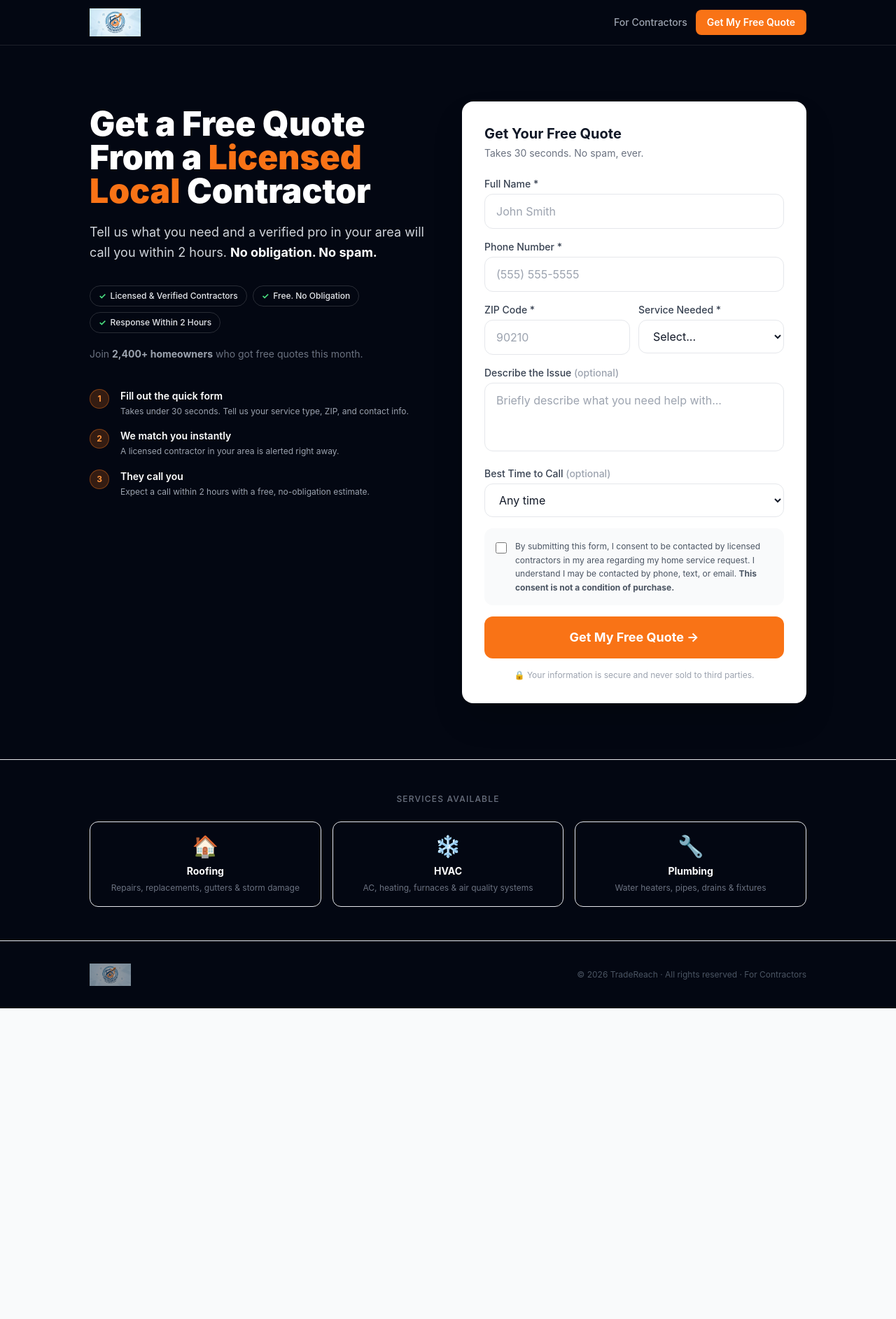
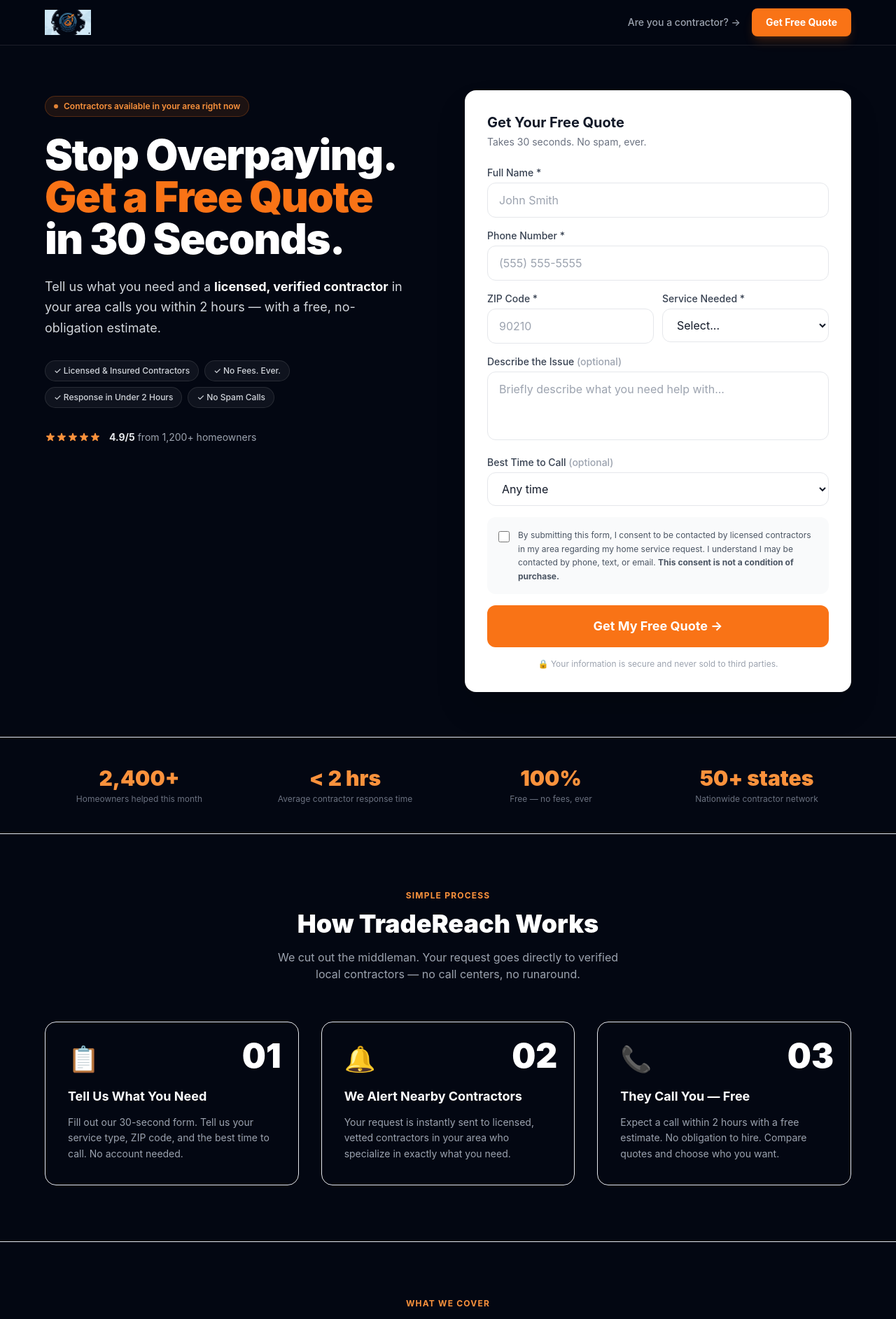
Before and after one commit to tradereachapp-blip/tradereach, a Next.js app: page / in a window 1280 px wide. Shown: the top 1885 px of the page at 70% size. Before the commit the page ends 1441 px from the top, so only its background shows below. Built offline with nearby package versions, Linux system fonts and the light colour scheme.

Commit message:
feat: full landing page rebuild + fix logo transparency

```diff
--- a/src/app/page.tsx
+++ b/src/app/page.tsx
@@ -6,145 +6,285 @@
   description: 'Tell us what you need and a verified pro in your area will call you within 2 hours. No obligation. No spam.',
 }
 
+const SERVICES = [
+  { icon: '🏠', niche: 'Roofing', desc: 'Repairs, replacements, gutters & storm damage' },
+  { icon: '❄️', niche: 'HVAC', desc: 'AC, heating, furnaces & air quality systems' },
+  { icon: '🔧', niche: 'Plumbing', desc: 'Water heaters, pipes, drains & fixtures' },
+  { icon: '⚡', niche: 'Electrical', desc: 'Panel upgrades, wiring, outlets & EV chargers' },
+  { icon: '🪟', niche: 'Windows & Doors', desc: 'Installation, repair & energy upgrades' },
+  { icon: '🎨', niche: 'Painting', desc: 'Interior & exterior painting and finishing' },
+]
+
+const STATS = [
+  { value: '2,400+', label: 'Homeowners helped this month' },
+  { value: '< 2 hrs', label: 'Average contractor response time' },
+  { value: '100%', label: 'Free — no fees, ever' },
+  { value: '50+ states', label: 'Nationwide contractor network' },
+]
+
 export default function HomePage() {
   return (
     <div className="min-h-screen bg-gray-950 text-white">
-      {/* Nav with logo */}
-      <nav className="border-b border-white/10 px-4 py-3">
-        <div className="max-w-5xl mx-auto flex items-center justify-between">
+
+      {/* ── NAV ── */}
+      <nav className="border-b border-white/10 px-4 py-3 sticky top-0 z-50 bg-gray-950/95 backdrop-blur-sm">
+        <div className="max-w-6xl mx-auto flex items-center justify-between">
           <a href="/" className="flex items-center">
             <Image
               src="/logo.png"
-              alt="TradeReach Home Service Leads"
+              alt="TradeReach"
               width={160}
-              height={90}
-              className="h-10 w-auto"
+              height={87}
+              className="h-9 w-auto"
               priority
             />
           </a>
-          <div className="flex items-center gap-3">
-            <a
-              href="/contractors"
-              className="text-gray-400 hover:text-white text-sm font-medium transition-colors hidden sm:block"
-            >
-              For Contractors
+          <div className="flex items-center gap-4">
+            <a href="/contractors" className="text-gray-400 hover:text-white text-sm font-medium transition-colors hidden sm:block">
+              Are you a contractor? →
             </a>
-            <a
-              href="#get-quote"
-              className="cta-pulse bg-orange-500 hover:bg-orange-600 text-white text-sm font-semibold px-4 py-2 rounded-lg transition-all"
-            >
-              Get My Free Quote
+            <a href="#get-quote" className="cta-pulse bg-orange-500 hover:bg-orange-600 text-white text-sm font-bold px-5 py-2.5 rounded-lg transition-all shadow-lg shadow-orange-500/20">
+              Get Free Quote
             </a>
           </div>
         </div>
       </nav>
 
-      {/* Hero — offer-only, no brand mentions */}
-      <section className="py-14 md:py-20 px-4">
-        <div className="max-w-5xl mx-auto">
-          <div className="grid md:grid-cols-2 gap-10 items-start">
-            {/* Left: Headline + trust signals */}
+      {/* ── HERO ── */}
+      <section className="pt-16 pb-8 px-4" id="get-quote">
+        <div className="max-w-6xl mx-auto">
+          <div className="grid lg:grid-cols-2 gap-12 items-start">
+
+            {/* Left */}
             <div className="pt-2">
-              <h1 className="text-4xl md:text-5xl font-black leading-tight mb-5">
-                Get a Free Quote From a{' '}
-                <span className="text-orange-500">Licensed Local</span>{' '}
-                Contractor
+              <div className="inline-flex items-center gap-2 bg-orange-500/10 border border-orange-500/25 text-orange-400 text-xs font-semibold px-3 py-1.5 rounded-full mb-6">
+                <span className="w-1.5 h-1.5 bg-orange-400 rounded-full animate-pulse"></span>
+                Contractors available in your area right now
+              </div>
+
+              <h1 className="text-4xl md:text-5xl lg:text-6xl font-black leading-[1.05] mb-6 tracking-tight">
+                Stop Overpaying.<br />
+                <span className="text-orange-500">Get a Free Quote</span><br />
+                in 30 Seconds.
               </h1>
 
-              <p className="text-lg text-gray-300 mb-8 leading-relaxed">
-                Tell us what you need and a verified pro in your area will call
-                you within 2 hours.{' '}
-                <strong className="text-white">No obligation. No spam.</strong>
+              <p className="text-lg text-gray-300 mb-8 leading-relaxed max-w-lg">
+                Tell us what you need and a <strong className="text-white">licensed, verified contractor</strong> in your area calls you within 2 hours — with a free, no-obligation estimate.
               </p>
 
-              {/* Trust badge pills */}
-              <div className="flex flex-wrap gap-2 mb-5">
+              <div className="flex flex-wrap gap-2 mb-8">
                 {[
-                  { icon: '✓', label: 'Licensed & Verified Contractors' },
-                  { icon: '✓', label: 'Free. No Obligation' },
-                  { icon: '✓', label: 'Response Within 2 Hours' },
-                ].map((badge) => (
-                  <span
-                    key={badge.label}
-                    className="inline-flex items-center gap-1.5 bg-white/8 border border-white/15 text-gray-200 text-xs font-medium px-3 py-1.5 rounded-full"
-                  >
-                    <span className="text-green-400 font-bold">{badge.icon}</span>
-                    {badge.label}
+                  '✓ Licensed & Insured Contractors',
+                  '✓ No Fees. Ever.',
+                  '✓ Response in Under 2 Hours',
+                  '✓ No Spam Calls',
+                ].map((b) => (
+                  <span key={b} className="inline-flex items-center bg-white/5 border border-white/10 text-gray-300 text-xs font-medium px-3 py-1.5 rounded-full">
+                    {b}
                   </span>
                 ))}
               </div>
 
-              {/* Social proof */}
-              <p className="text-gray-500 text-sm">
-                Join <strong className="text-gray-400">2,400+ homeowners</strong> who got free quotes this month.
+              {/* Stars / social proof */}
+              <div className="flex items-center gap-3">
+                <div className="flex">
+                  {[1,2,3,4,5].map(i => (
+                    <svg key={i} className="w-4 h-4 text-orange-400" fill="currentColor" viewBox="0 0 20 20">
+                      <path d="M9.049 2.927c.3-.921 1.603-.921 1.902 0l1.07 3.292a1 1 0 00.95.69h3.462c.969 0 1.371 1.24.588 1.81l-2.8 2.034a1 1 0 00-.364 1.118l1.07 3.292c.3.921-.755 1.688-1.54 1.118l-2.8-2.034a1 1 0 00-1.175 0l-2.8 2.034c-.784.57-1.838-.197-1.539-1.118l1.07-3.292a1 1 0 00-.364-1.118L2.98 8.72c-.783-.57-.38-1.81.588-1.81h3.461a1 1 0 00.951-.69l1.07-3.292z" />
+                    </svg>
+                  ))}
+                </div>
+                <span className="text-gray-400 text-sm"><strong className="text-gray-200">4.9/5</strong> from 1,200+ homeowners</span>
+              </div>
+            </div>
+
+            {/* Right: Form */}
+            <div className="lg:sticky lg:top-24">
+              <LeadCaptureForm />
+            </div>
+          </div>
+        </div>
+      </section>
+
+      {/* ── STATS BAR ── */}
+      <section className="py-10 px-4 border-y border-white/8 bg-white/2 mt-8">
+        <div className="max-w-6xl mx-auto grid grid-cols-2 md:grid-cols-4 gap-6">
+          {STATS.map((s) => (
+            <div key={s.label} className="text-center">
+              <div className="text-2xl md:text-3xl font-black text-orange-400 mb-1">{s.value}</div>
+              <div className="text-gray-500 text-xs leading-snug">{s.label}</div>
+            </div>
+          ))}
+        </div>
+      </section>
+
+      {/* ── HOW IT WORKS ── */}
+      <section className="py-20 px-4">
+        <div className="max-w-6xl mx-auto">
+          <div className="text-center mb-14">
+            <p className="text-orange-400 text-xs font-bold uppercase tracking-widest mb-3">Simple process</p>
+            <h2 className="text-3xl md:text-4xl font-black mb-4">How TradeReach Works</h2>
+            <p className="text-gray-400 max-w-lg mx-auto">We cut out the middleman. Your request goes directly to verified local contractors — no call centers, no runaround.</p>
+          </div>
+
+          <div className="grid md:grid-cols-3 gap-8">
+            {[
+              {
+                n: '01',
+                icon: '📋',
+                title: 'Tell Us What You Need',
+                desc: 'Fill out our 30-second form. Tell us your service type, ZIP code, and the best time to call. No account needed.',
+              },
+              {
+                n: '02',
+                icon: '🔔',
+                title: 'We Alert Nearby Contractors',
+                desc: 'Your request is instantly sent to licensed, vetted contractors in your area who specialize in exactly what you need.',
+              },
+              {
+                n: '03',
+                icon: '📞',
+                title: 'They Call You — Free',
+                desc: 'Expect a call within 2 hours with a free estimate. No obligation to hire. Compare quotes and choose who you want.',
+              },
+            ].map((s) => (
+              <div key={s.n} className="hover-lift relative bg-white/3 border border-white/8 rounded-2xl p-8 hover:border-orange-500/30 transition-all">
+                <div className="text-4xl mb-5">{s.icon}</div>
+                <div className="absolute top-6 right-6 text-white/8 font-black text-5xl leading-none select-none">{s.n}</div>
+                <h3 className="text-lg font-bold text-white mb-3">{s.title}</h3>
+                <p className="text-gray-400 text-sm leading-relaxed">{s.desc}</p>
+              </div>
+            ))}
+          </div>
+        </div>
+      </section>
+
+      {/* ── SERVICES ── */}
+      <section className="py-20 px-4 bg-white/2 border-y border-white/8">
+        <div className="max-w-6xl mx-auto">
+          <div className="text-center mb-14">
+            <p className="text-orange-400 text-xs font-bold uppercase tracking-widest mb-3">What we cover</p>
+            <h2 className="text-3xl md:text-4xl font-black mb-4">Every Major Home Service</h2>
+            <p className="text-gray-400 max-w-lg mx-auto">From emergency repairs to planned upgrades, we have verified contractors ready for any job.</p>
+          </div>
+
+          <div className="grid grid-cols-2 md:grid-cols-3 gap-4 stagger-children">
+            {SERVICES.map((s) => (
+              <a key={s.niche} href="#get-quote" className="hover-lift group bg-white/3 border border-white/8 rounded-xl p-5 hover:border-orange-500/40 hover:bg-orange-500/5 transition-all cursor-pointer">
+                <div className="text-3xl mb-3">{s.icon}</div>
+                <h3 className="font-bold text-white text-sm mb-1 group-hover:text-orange-400 transition-colors">{s.niche}</h3>
+                <p className="text-gray-500 text-xs leading-relaxed">{s.desc}</p>
+              </a>
+            ))}
+          </div>
+
+          <div className="text-center mt-10">
+            <a href="#get-quote" className="inline-flex items-center gap-2 bg-orange-500 hover:bg-orange-600 text-white font-bold px-8 py-4 rounded-xl transition-all shadow-lg shadow-orange-500/25 text-sm">
+              Get My Free Quote Now →
+            </a>
+          </div>
+        </div>
+      </section>
+
+      {/* ── WHY TRADEREACH ── */}
+      <section className="py-20 px-4">
+        <div className="max-w-6xl mx-auto">
+          <div className="grid lg:grid-cols-2 gap-16 items-center">
+            <div>
+              <p className="text-orange-400 text-xs font-bold uppercase tracking-widest mb-3">Why homeowners choose us</p>
+              <h2 className="text-3xl md:text-4xl font-black mb-6">No More Chasing Contractors Who Never Show</h2>
+              <p className="text-gray-300 leading-relaxed mb-8">
+                Finding a reliable contractor is a nightmare. Unreturned calls, no-shows, wildly different quotes — most homeowners give up or overpay. TradeReach exists to fix that.
               </p>
-
-              {/* How it works — compact */}
-              <div className="mt-10 space-y-4 hidden md:block">
+              <div className="space-y-4">
                 {[
-                  { n: '1', t: 'Fill out the quick form', d: 'Takes under 30 seconds. Tell us your service type, ZIP, and contact info.' },
-                  { n: '2', t: 'We match you instantly', d: 'A licensed contractor in your area is alerted right away.' },
-                  { n: '3', t: 'They call you', d: 'Expect a call within 2 hours with a free, no-obligation estimate.' },
-                ].map((s) => (
-                  <div key={s.n} className="flex gap-4 items-start">
-                    <div className="w-7 h-7 rounded-full bg-orange-500/20 border border-orange-500/40 flex-shrink-0 flex items-center justify-center text-orange-400 font-bold text-xs">
-                      {s.n}
-                    </div>
+                  { icon: '🔍', title: 'Every contractor is verified', desc: 'We check licenses, insurance, and reviews before anyone gets access to your info.' },
+                  { icon: '⚡', title: 'No sitting on hold', desc: 'Your request goes out instantly. Contractors come to you — not the other way around.' },
+                  { icon: '💰', title: 'Free for homeowners — always', desc: 'Contractors pay to access leads. You never pay a cent to get quotes.' },
+                ].map((f) => (
+                  <div key={f.title} className="flex gap-4 items-start">
+                    <div className="w-10 h-10 rounded-xl bg-orange-500/15 border border-orange-500/25 flex items-center justify-center flex-shrink-0 text-lg">{f.icon}</div>
                     <div>
-                      <p className="text-white font-semibold text-sm">{s.t}</p>
-                      <p className="text-gray-400 text-xs mt-0.5 leading-relaxed">{s.d}</p>
+                      <p className="text-white font-semibold text-sm mb-0.5">{f.title}</p>
+                      <p className="text-gray-400 text-xs leading-relaxed">{f.desc}</p>
                     </div>
                   </div>
                 ))}
               </div>
             </div>
 
-            {/* Right: Form */}
-            <div id="get-quote">
-              <LeadCaptureForm />
+            {/* Testimonials */}
+            <div className="space-y-4">
+              {[
+                { name: 'Jennifer M.', location: 'Austin, TX', service: 'Roofing', quote: 'I filled out the form at 9am and had two contractors calling me by 10:30. Got my roof replaced for $800 less than what my neighbor paid.' },
+                { name: 'Mike D.', location: 'Phoenix, AZ', service: 'HVAC', quote: 'AC went out on a 105° day. TradeReach had a tech at my door same afternoon. Couldn\'t believe it.' },
+                { name: 'Sandra T.', location: 'Nashville, TN', service: 'Plumbing', quote: 'Finally a service that doesn\'t spam you. One call, one contractor, fixed same day.' },
+              ].map((t) => (
+                <div key={t.name} className="hover-lift bg-white/3 border border-white/8 rounded-2xl p-5">
+                  <div className="flex mb-3">
+                    {[1,2,3,4,5].map(i => (
+                      <svg key={i} className="w-3.5 h-3.5 text-orange-400" fill="currentColor" viewBox="0 0 20 20">
+                        <path d="M9.049 2.927c.3-.921 1.603-.921 1.902 0l1.07 3.292a1 1 0 00.95.69h3.462c.969 0 1.371 1.24.588 1.81l-2.8 2.034a1 1 0 00-.364 1.118l1.07 3.292c.3.921-.755 1.688-1.54 1.118l-2.8-2.034a1 1 0 00-1.175 0l-2.8 2.034c-.784.57-1.838-.197-1.539-1.118l1.07-3.292a1 1 0 00-.364-1.118L2.98 8.72c-.783-.57-.38-1.81.588-1.81h3.461a1 1 0 00.951-.69l1.07-3.292z" />
+                      </svg>
+                    ))}
+                  </div>
+                  <p className="text-gray-300 text-sm leading-relaxed mb-4">"{t.quote}"</p>
+                  <div className="flex items-center justify-between">
+                    <div>
+                      <p className="text-white font-semibold text-xs">{t.name}</p>
+                      <p className="text-gray-500 text-xs">{t.location}</p>
+                    </div>
+                    <span className="text-xs bg-orange-500/15 text-orange-400 border border-orange-500/25 px-2 py-0.5 rounded-full font-medium">{t.service}</span>
+                  </div>
+                </div>
+              ))}
             </div>
           </div>
         </div>
       </section>
 
-      {/* Services strip */}
-      <section className="py-12 px-4 border-t border-white/8">
-        <div className="max-w-5xl mx-auto">
-          <p className="text-center text-gray-500 text-xs uppercase tracking-widest mb-6 font-medium">
-            Services Available
+      {/* ── FOR CONTRACTORS CTA ── */}
+      <section className="py-16 px-4 bg-orange-500/8 border-y border-orange-500/20">
+        <div className="max-w-4xl mx-auto text-center">
+          <p className="text-orange-400 text-xs font-bold uppercase tracking-widest mb-3">For home service professionals</p>
+          <h2 className="text-3xl md:text-4xl font-black mb-4">Are You a Contractor?</h2>
+          <p className="text-gray-300 max-w-xl mx-auto mb-8 leading-relaxed">
+            Stop chasing cold leads. TradeReach delivers homeowners who are actively looking for exactly what you do — in your service area.
           </p>
-          <div className="grid grid-cols-3 gap-4 stagger-children">
-            {[
-              { icon: '🏠', niche: 'Roofing', desc: 'Repairs, replacements, gutters & storm damage' },
-              { icon: '❄️', niche: 'HVAC', desc: 'AC, heating, furnaces & air quality systems' },
-              { icon: '🔧', niche: 'Plumbing', desc: 'Water heaters, pipes, drains & fixtures' },
-            ].map((s) => (
-              <div key={s.niche} className="hover-lift bg-white/4 border border-white/8 rounded-xl p-4 text-center hover:border-orange-500/40 transition-colors">
-                <div className="text-3xl mb-2">{s.icon}</div>
-                <h3 className="font-bold text-white text-sm mb-1">{s.niche}</h3>
-                <p className="text-gray-500 text-xs leading-relaxed">{s.desc}</p>
-              </div>
-            ))}
+          <div className="flex flex-col sm:flex-row gap-3 justify-center">
+            <a href="/contractors" className="inline-flex items-center justify-center gap-2 bg-orange-500 hover:bg-orange-600 text-white font-bold px-8 py-4 rounded-xl transition-all shadow-lg shadow-orange-500/25 text-sm">
+              View Contractor Plans →
+            </a>
+            <a href="/login" className="inline-flex items-center justify-center gap-2 bg-white/8 hover:bg-white/12 border border-white/15 text-white font-semibold px-8 py-4 rounded-xl transition-all text-sm">
+              Sign In
+            </a>
           </div>
         </div>
       </section>
 
-      {/* Footer */}
-      <footer className="border-t border-white/8 py-8 px-4">
-        <div className="max-w-5xl mx-auto flex flex-col sm:flex-row items-center justify-between gap-4">
-          <Image
-            src="/logo.png"
-            alt="TradeReach Home Service Leads"
-            width={120}
-            height={68}
-            className="h-8 w-auto opacity-60"
-          />
-          <p className="text-gray-600 text-xs text-center sm:text-right">
-            © {new Date().getFullYear()} TradeReach · All rights reserved ·{' '}
-            <a href="/contractors" className="hover:text-gray-400 transition-colors">For Contractors</a>
-          </p>
+      {/* ── BOTTOM CTA ── */}
+      <section className="py-20 px-4 text-center">
+        <div className="max-w-2xl mx-auto">
+          <h2 className="text-3xl md:text-4xl font-black mb-4">Ready to Get Your Free Quote?</h2>
+          <p className="text-gray-400 mb-8">Takes 30 seconds. No account. No spam. A contractor will call you within 2 hours.</p>
+          <a href="#get-quote" className="inline-flex items-center gap-2 cta-pulse bg-orange-500 hover:bg-orange-600 text-white font-bold px-10 py-5 rounded-xl transition-all shadow-xl shadow-orange-500/30 text-base">
+            Get My Free Quote →
+          </a>
+        </div>
+      </section>
+
+      {/* ── FOOTER ── */}
+      <footer className="border-t border-white/8 py-10 px-4">
+        <div className="max-w-6xl mx-auto flex flex-col md:flex-row items-center justify-between gap-6">
+          <Image src="/logo.png" alt="TradeReach" width={130} height={71} className="h-9 w-auto opacity-70" />
+          <div className="flex flex-wrap justify-center gap-6 text-gray-500 text-xs">
+            <a href="/contractors" className="hover:text-gray-300 transition-colors">For Contractors</a>
+            <a href="/login" className="hover:text-gray-300 transition-colors">Contractor Login</a>
+          </div>
+          <p className="text-gray-600 text-xs text-center">© {new Date().getFullYear()} TradeReach. All rights reserved.</p>
         </div>
       </footer>
+
     </div>
   )
 }
```
Also changed, not shown: public/logo.png.
